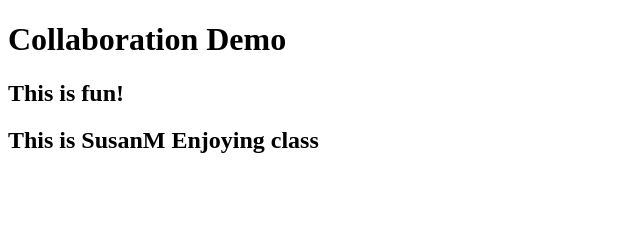
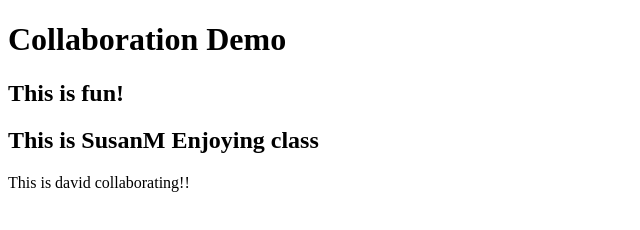
Before and after one commit to d-kahara/collaboration-demo, a plain HTML site: page index.html in a window 1280 px wide. Shown: the whole page, without its empty margins (0-640 px from the left). Drawn offline with Linux system fonts and the light colour scheme.

Commit message:
Add david's paragraph

```diff
--- a/index.html
+++ b/index.html
@@ -9,5 +9,6 @@
     <h1>Collaboration Demo</h1>
     <h2>This is fun!</h2>
     <h2>This is SusanM Enjoying class</h2>
+    <p>This is david collaborating!!</p>
 </body>
 </html>
```
